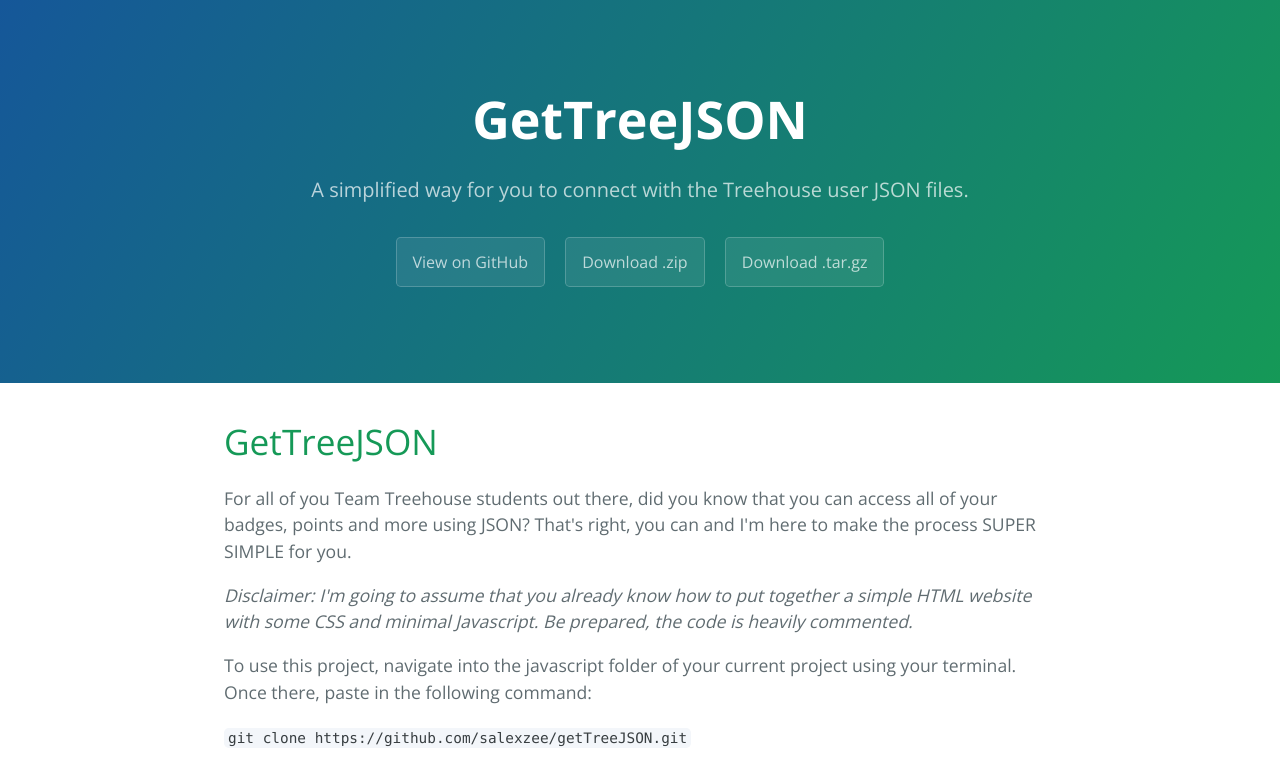
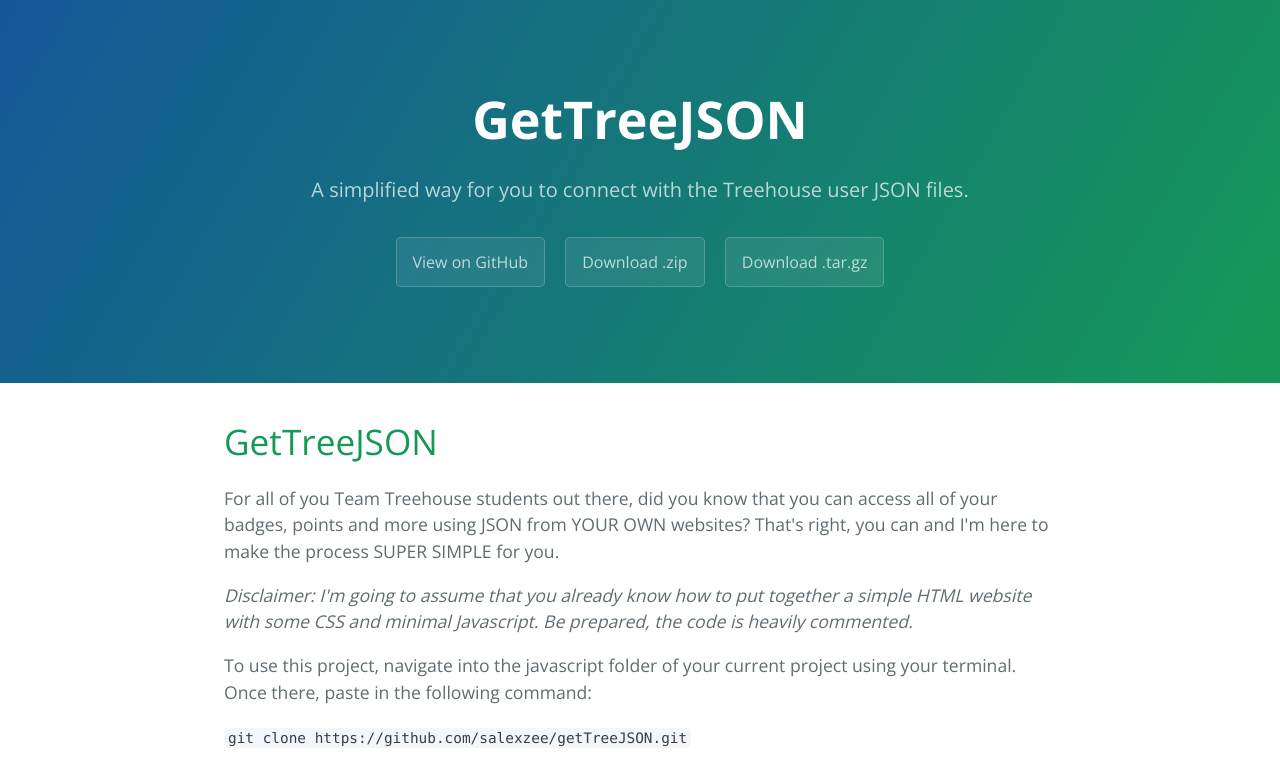
Before and after one commit to salexzee/getTreeJSON, a plain HTML site: page index.html in a window 1280 px wide. Shown: the top 764 px of the page. Drawn offline with nearby package versions, Linux system fonts and the light colour scheme; no server answers.

Commit message:
Small word change.

```diff
--- a/index.html
+++ b/index.html
@@ -23,7 +23,7 @@
       <h1>
 <a id="gettreejson" class="anchor" href="#gettreejson" aria-hidden="true"><span class="octicon octicon-link"></span></a>GetTreeJSON</h1>
 
-<p>For all of you Team Treehouse students out there, did you know that you can access all of your badges, points and more using JSON? That's right, you can and I'm here to make the process SUPER SIMPLE for you.</p>
+<p>For all of you Team Treehouse students out there, did you know that you can access all of your badges, points and more using JSON from YOUR OWN websites? That's right, you can and I'm here to make the process SUPER SIMPLE for you.</p>
 
 <p><em>Disclaimer: I'm going to assume that you already know how to put together a simple HTML website with some CSS and minimal Javascript. Be prepared, the code is heavily commented.</em></p>
 
```
